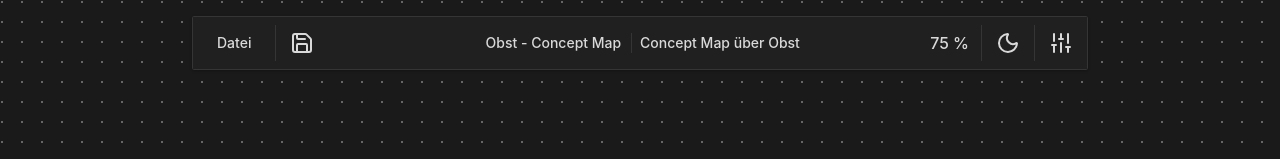
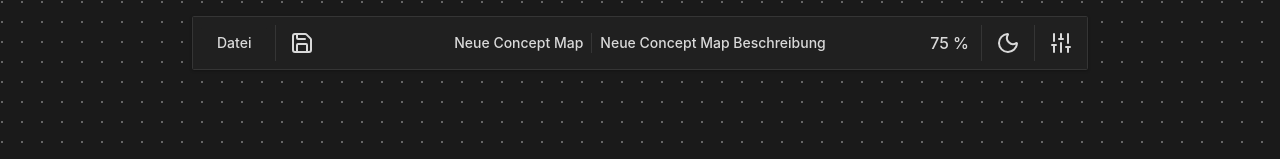
Before and after one commit to lukasfriesenecker/JKU-concept-mapping-tool, a React (Vite) app: page / in a window 1280 px wide. Shown: the top 159 px of the page. Built offline with nearby package versions, Linux system fonts and the light colour scheme.

Commit message:
title, desc inputs

```diff
--- a/src/components/Canvas.tsx
+++ b/src/components/Canvas.tsx
@@ -31,8 +31,6 @@ function Canvas() {
     from: number
     to: number
   }
-
-
 
   const startEditing = (id: number) => {
     setEditingConceptIds((prev) => (prev.includes(id) ? prev : [...prev, id]))
@@ -70,8 +68,25 @@ function Canvas() {
     )
   }, [])
 
-  const [title] = useState('Neue Concept Map')
-  const [description] = useState('Neue Concept Map Beschreibung')
+  const [title, setTitle] = useState(() => {
+    const stored = localStorage.getItem(STORAGE_KEY)
+    if (!stored) return 'Neue Concept Map'
+    try {
+      return JSON.parse(stored).title ?? 'Neue Concept Map'
+    } catch {
+      return 'Neue Concept Map'
+    }
+  })
+
+  const [description, setDescription] = useState(() => {
+    const stored = localStorage.getItem(STORAGE_KEY)
+    if (!stored) return 'Neue Concept Map Beschreibung'
+    try {
+      return JSON.parse(stored).description ?? 'Neue Concept Map Beschreibung'
+    } catch {
+      return 'Neue Concept Map Beschreibung'
+    }
+  })
 
   const [concepts, setConcepts] = useState<Concept[]>(() => {
     const stored = localStorage.getItem(STORAGE_KEY)
@@ -379,6 +394,11 @@ function Canvas() {
     }
   }
 
+  const handleSaveProjectInfo = (newTitle: string, newDesc: string) => {
+    setTitle(newTitle)
+    setDescription(newDesc)
+  }
+
   const writeToFile = async (handle: FileSystemFileHandle) => {
     const projectData = {
       title: title,
@@ -394,7 +414,8 @@ function Canvas() {
 
   return (
     <div className="bg-background h-screen w-screen touch-none">
-      <Toolbar onSave={handleSave} onSaveAs={handleSaveAs} />
+      <Toolbar title={title}
+        description={description} onSaveProjectInfo={handleSaveProjectInfo} onSave={handleSave} onSaveAs={handleSaveAs} />
 
       <div className="pointer-events-none absolute inset-0">
         {selectedConceptIds.map((id) => {
--- a/src/components/Toolbar.tsx
+++ b/src/components/Toolbar.tsx
@@ -37,14 +37,23 @@ import {
   AccordionItem,
   AccordionTrigger,
 } from '@/components/ui/accordion'
+import { useEffect, useState } from 'react'
 
 interface ToolbarProps {
+  title: string
+  description: string
   onSave: () => void
   onSaveAs: () => void
+  onSaveProjectInfo: (title: string, desc: string) => void
 }
 
-function Toolbar({ onSave, onSaveAs }: ToolbarProps) {
+function Toolbar({ onSave, onSaveAs, onSaveProjectInfo, title: initialTitle,
+  description: initialDescription }: ToolbarProps) {
   const { theme, setTheme } = useTheme()
+  const [title, setTitle] = useState(initialTitle)
+  const [description, setDescription] = useState(initialDescription)
+  const [popoverOpen, setPopoverOpen] = useState(false)
+
 
   return (
     <div className="bg-card absolute left-1/2 flex w-full -translate-x-1/2 justify-between border p-2 shadow-2xl md:rounded-sm lg:top-4 lg:w-4xl">
@@ -117,27 +126,45 @@ function Toolbar({ onSave, onSaveAs }: ToolbarProps) {
       </div>
 
       <div className="flex w-1/2 justify-center">
-        <Popover>
+        <Popover open={popoverOpen} onOpenChange={setPopoverOpen}>
           <PopoverTrigger>
             <Button variant="ghost">
-              <div className="w-full md:w-1/2">Obst - Concept Map</div>
+              {title.length > 20 ? title.slice(0, 20) + '…' : title}
               <Separator orientation="vertical" className="hidden md:flex" />
-              <div className="hidden w-1/2 md:flex">Concept Map über Obst</div>
+              {description.length > 40 ? description.slice(0, 40) + '…' : description}
             </Button>
           </PopoverTrigger>
 
           <PopoverContent className="flex flex-col gap-6 md:w-xl">
             <div className="grid w-full items-center gap-3">
               <Label htmlFor="title">Titel</Label>
-              <Input type="text" id="title" placeholder="Titel" />
+              <Input type="text"
+                id="title"
+                placeholder="Titel"
+                value={title}
+                onChange={(e) => setTitle(e.target.value)} />
             </div>
             <div className="grid w-full gap-3">
               <Label htmlFor="description">Beschreibung</Label>
-              <Textarea placeholder="Beschreibung" id="description" />
+              <Textarea id="description"
+                placeholder="Beschreibung"
+                value={description}
+                onChange={(e) => setDescription(e.target.value)} />
             </div>
             <div className="flex flex-col justify-end gap-4 md:flex-row md:gap-2">
-              <Button variant="secondary">Abbrechen</Button>
-              <Button>Speichern</Button>
+              <Button onClick={() => {
+                setTitle(initialTitle)
+                setDescription(initialDescription)
+                setPopoverOpen(false)
+              }} variant="secondary">Abbrechen</Button>
+              <Button
+                onClick={() => {
+                  onSaveProjectInfo(title, description)
+                  setPopoverOpen(false);
+                }}
+              >
+                Speichern
+              </Button>
             </div>
           </PopoverContent>
         </Popover>
```
